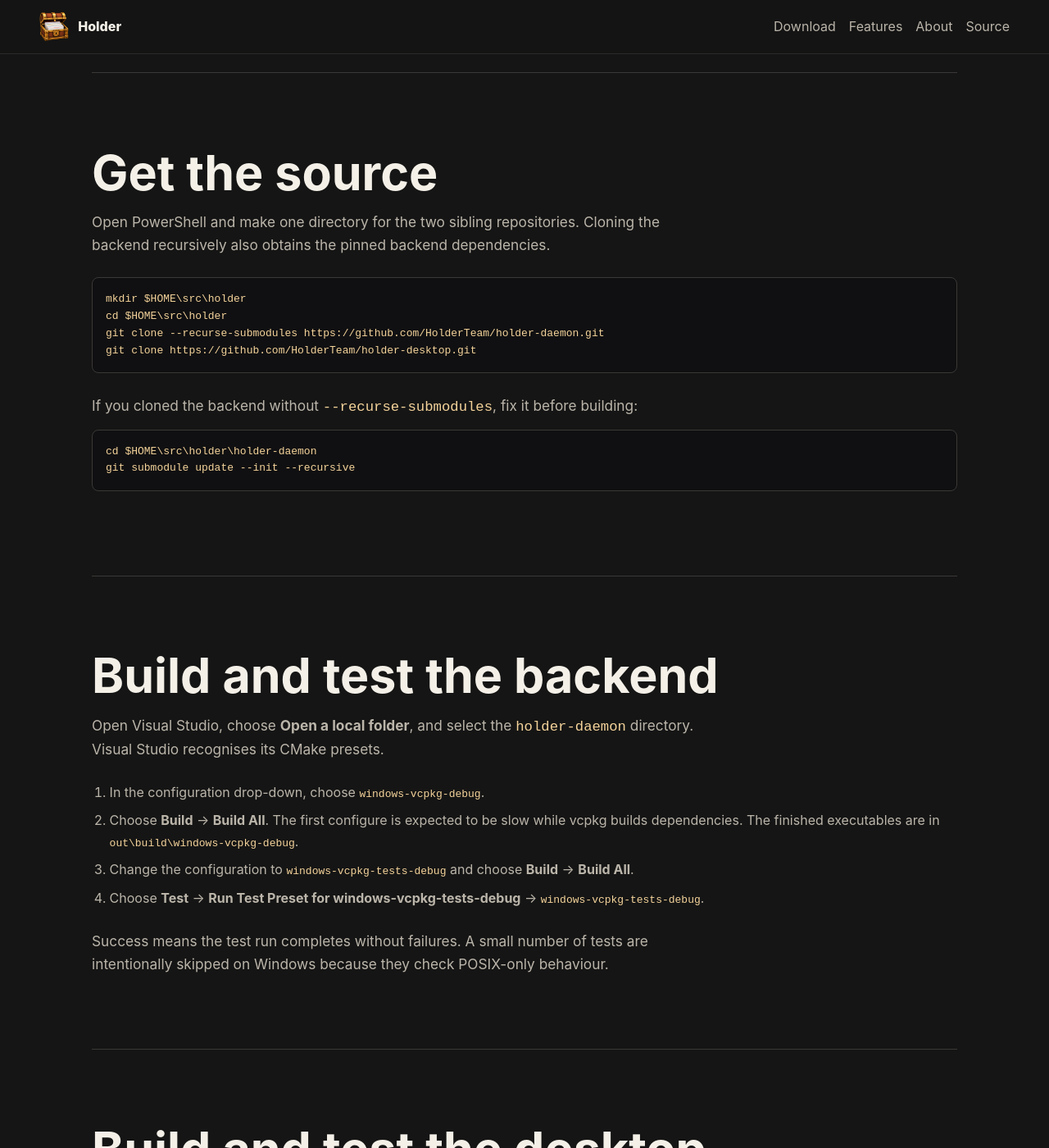
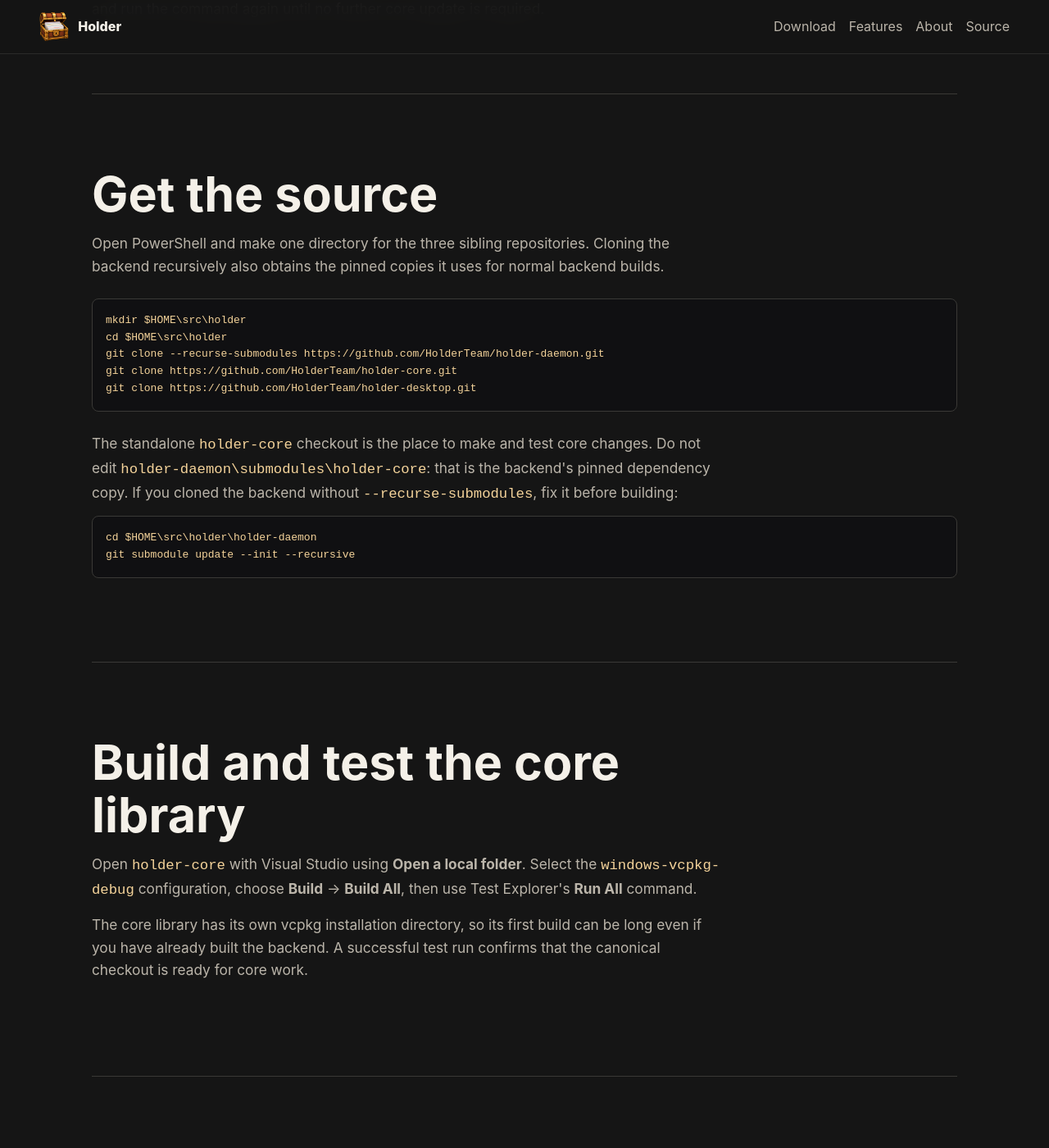
Before and after one commit to HolderTeam/holder-website, a Jekyll site: the page built from develop/windows.md, in a window 1280 px wide and 1400 px high, scrolled down 1679 px. Shown: the whole window at 82% size. Built offline with Jekyll 4.4.1, drawn with Linux system fonts in a browser that asks for light colours; some of the changed text lies outside the part shown.

Commit message:
Improve contributor guide.

```diff
--- a/develop/windows.md
+++ b/develop/windows.md
@@ -13,10 +13,14 @@ permalink: /develop/windows/
 <section class="section">
   <div class="section-head">
     <h2>What you will build</h2>
-    <p>Holder has a native C++ backend and a GTK desktop app. On Windows they use different toolchains: Visual Studio builds the backend, while the MSYS2 UCRT64 environment builds the desktop app.</p>
+    <p>Holder has a platform-independent C++ core library, a native C++ backend, and a GTK desktop app. On Windows, Visual Studio builds the core and backend, while the MSYS2 UCRT64 environment builds the desktop app.</p>
     <p>Keep both programs running under the same Windows user account. The desktop discovers the local backend through a small per-user file written when the backend starts.</p>
   </div>
-  <div class="grid two">
+  <div class="grid three">
+    <article class="card">
+      <h3>Core library</h3>
+      <p><a href="https://github.com/HolderTeam/holder-core">holder-core</a>, the reusable storage and domain library. Make core contributions in its own checkout.</p>
+    </article>
     <article class="card">
       <h3>Backend</h3>
       <p><a href="https://github.com/HolderTeam/holder-daemon">holder-daemon</a>, built and tested with Visual Studio, CMake, Ninja, and vcpkg.</p>
@@ -31,7 +35,7 @@ permalink: /develop/windows/
 <section class="section">
   <div class="section-head">
     <h2>Before you start</h2>
-    <p>You need a 64-bit supported Windows installation, an internet connection, and several gigabytes of free disk space. The backend's first vcpkg configure downloads and compiles its dependencies; it can take a while and use roughly 2 GB.</p>
+    <p>You need a 64-bit supported Windows installation, an internet connection, and several gigabytes of free disk space. The first vcpkg configure for each C++ repository downloads and compiles its dependencies; it can take a while and use roughly 2 GB per repository.</p>
     <p>This guide deliberately uses Visual Studio, not Visual Studio Code. Do not use an MSYS2 shell to build the backend, or a Visual Studio shell to build the GTK desktop app.</p>
   </div>
   <ol class="steps">
@@ -48,17 +52,26 @@ permalink: /develop/windows/
 <section class="section">
   <div class="section-head">
     <h2>Get the source</h2>
-    <p>Open PowerShell and make one directory for the two sibling repositories. Cloning the backend recursively also obtains the pinned backend dependencies.</p>
+    <p>Open PowerShell and make one directory for the three sibling repositories. Cloning the backend recursively also obtains the pinned copies it uses for normal backend builds.</p>
   </div>
   <pre><code>mkdir $HOME\src\holder
 cd $HOME\src\holder
 git clone --recurse-submodules https://github.com/HolderTeam/holder-daemon.git
+git clone https://github.com/HolderTeam/holder-core.git
 git clone https://github.com/HolderTeam/holder-desktop.git</code></pre>
   <div class="section-head following-copy">
-    <p>If you cloned the backend without <code>--recurse-submodules</code>, fix it before building:</p>
+    <p>The standalone <code>holder-core</code> checkout is the place to make and test core changes. Do not edit <code>holder-daemon\submodules\holder-core</code>: that is the backend's pinned dependency copy. If you cloned the backend without <code>--recurse-submodules</code>, fix it before building:</p>
   </div>
   <pre><code>cd $HOME\src\holder\holder-daemon
 git submodule update --init --recursive</code></pre>
+</section>
+
+<section class="section">
+  <div class="section-head">
+    <h2>Build and test the core library</h2>
+    <p>Open <code>holder-core</code> with Visual Studio using <strong>Open a local folder</strong>. Select the <code>windows-vcpkg-debug</code> configuration, choose <strong>Build</strong> → <strong>Build All</strong>, then use Test Explorer's <strong>Run All</strong> command.</p>
+    <p>The core library has its own vcpkg installation directory, so its first build can be long even if you have already built the backend. A successful test run confirms that the canonical checkout is ready for core work.</p>
+  </div>
 </section>
 
 <section class="section">
@@ -141,6 +154,7 @@ git submodule update --init --recursive</code></pre>
 <section class="section">
   <div class="section-head">
     <h2>Next steps</h2>
-    <p>This is the platform setup guide, not a complete contribution policy. Each repository owns its own current build commands and development notes: <a href="https://github.com/HolderTeam/holder-daemon#readme">backend README</a> and <a href="https://github.com/HolderTeam/holder-desktop#readme">desktop README</a>. A future contributor guide can cover the shared GitHub and review workflow without duplicating this operating-system setup.</p>
+    <p>This is the platform setup guide, not a complete contribution policy. Each repository owns its current build commands and development notes: <a href="https://github.com/HolderTeam/holder-core#readme">core README</a>, <a href="https://github.com/HolderTeam/holder-daemon#readme">backend README</a>, and <a href="https://github.com/HolderTeam/holder-desktop#readme">desktop README</a>.</p>
+    <p>When a backend change needs a core change, make and test the core change in the standalone repository first, commit it there, then advance the backend's <code>holder-core</code> submodule pointer to that commit. A future contributor guide can cover that shared GitHub and review workflow without duplicating this operating-system setup.</p>
   </div>
 </section>
```
